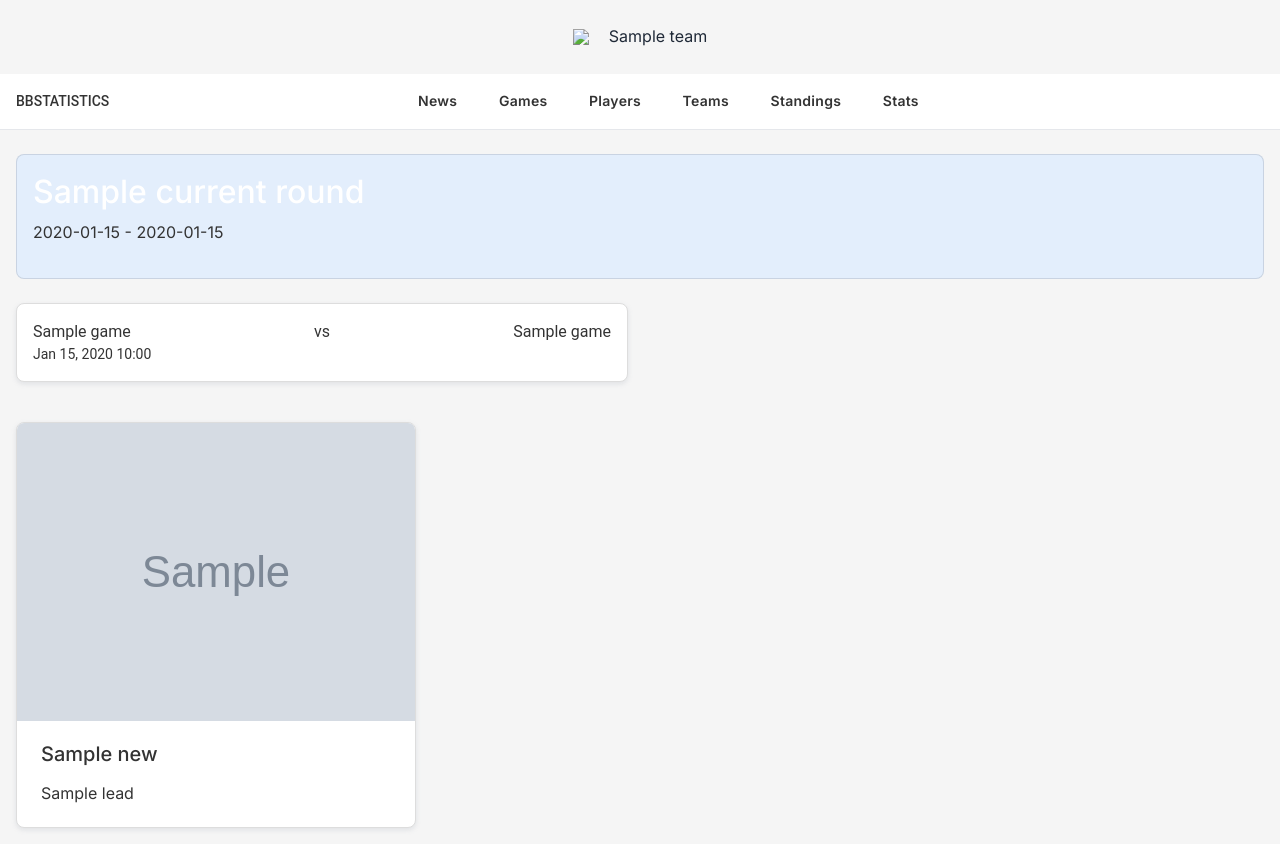
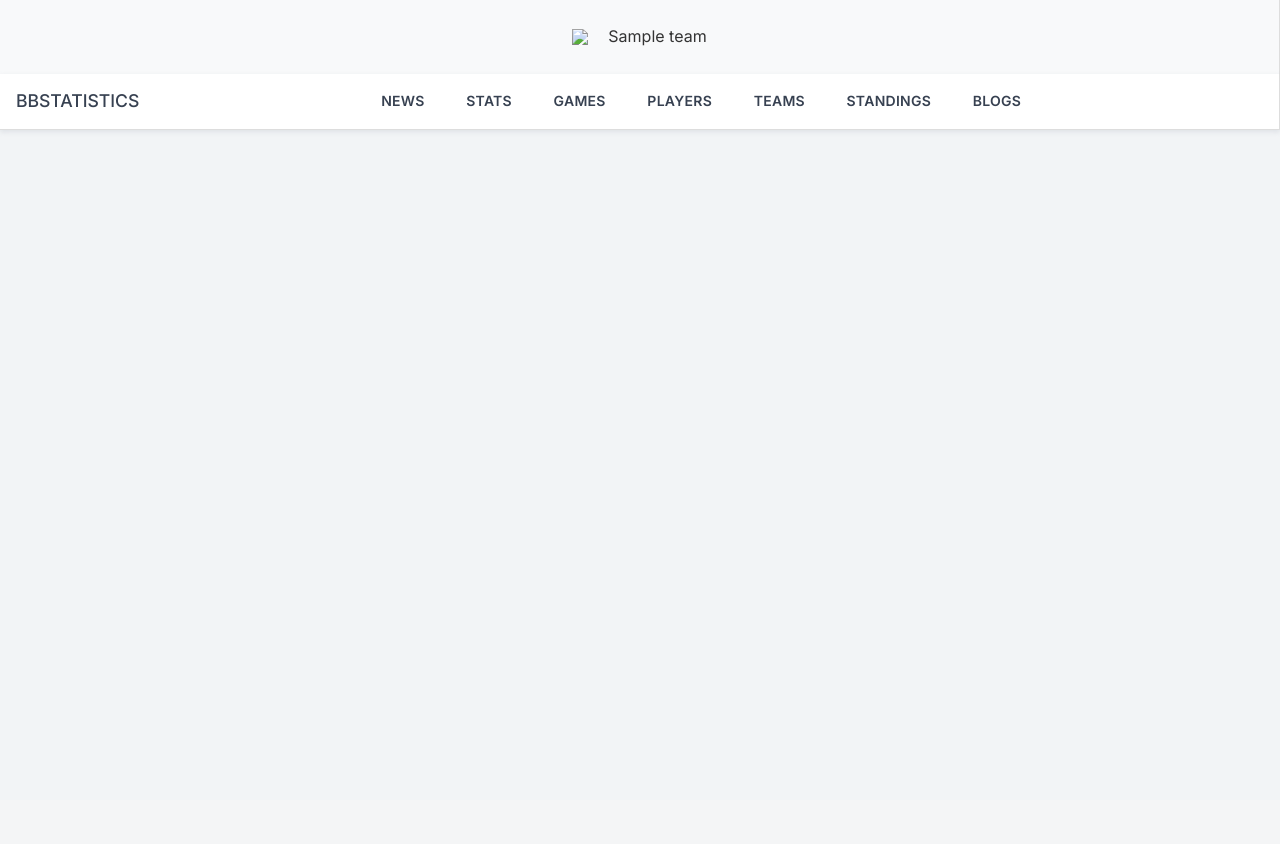
Before and after one commit to dragoljubb/bbweb, a Flask app: template app/templates/layout.html in a window 1280 px wide. After the commit the page ends 132 px from the top, so only its background shows below. Run offline with Flask 3, Linux system fonts and the light colour scheme; the template is opened without the code that fills it: most values are stand-ins (such as "Sample title", 1, 10 or a date in 2020); grey boxes marked "Sample" are stand-in pictures.

Commit message:
20251213_1130

```diff
--- a/app/static/css/custom.css
+++ b/app/static/css/custom.css
@@ -1,160 +1,140 @@
-/* =================== Body =================== */
-body {
-    background-color: #f5f5f5;  /* svetlo siva pozadina */
-    color: #333333;             /* tamno sivi tekst */
-    font-family: "Roboto", "Helvetica Neue", Arial, sans-serif;
-}
-
 /* =================== Sidebar =================== */
-.navbar-vertical {
+.navbar-vertical,
+.navbar {
     background-color: #f8f9fa; /* skoro bela */
     border-right: 1px solid #dddddd;
 }
 
-.navbar-vertical .nav-link {
+.navbar-vertical .nav-link,
+.navbar .nav-link {
     color: #333333;
+    transition: color 0.2s ease;
 }
 
-.navbar-vertical .nav-link:hover {
+.navbar-vertical .nav-link:hover,
+.navbar .nav-link:hover {
     color: #0059b3; /* plava akcent */
+}
+
+.navbar-nav {
+    display: flex;
+    justify-content: center;
+    gap: .5rem;
+}
+
+.navbar-nav .nav-link img {
+    width: 28px;
 }
 
 /* =================== Topbar =================== */
 .navbar-top {
-    background-color: #ffffff !important; /* bela */
-    border-bottom: 1px solid #dddddd
-}
-
-.navbar-top .navbar-text,
-.navbar-top .nav-link,
-.navbar-top .btn {
-    color: #333333 !important;
-}
-
-/* =================== Hero sekcija =================== */
-.card.bg-primary.text-white {
-    background-color: #e3eefc !important; /* blago plava / svetla */
-    color: #333333 !important;
-}
-
-/* =================== Dugmad / CTA =================== */
-.btn-primary {
-    background-color: #0059b3 !important; /* plava akcent */
-    border-color: #0059b3 !important;
-    color: #ffffff !important;
-}
-
-.btn-primary:hover {
-    background-color: #004080 !important;
-    border-color: #004080 !important;
-}
-
-/* =================== Kartice =================== */
-.card.shadow-sm {
-    background-color: #ffffff;
-    border: 1px solid #dddddd;
-    border-radius: 8px;
-}
-
-/* =================== Tekstovi =================== */
-h1, h2, h3, h4, h5, h6 {
-    color: #333333;
-}
-
-p, span, li {
-    color: #333333;
-}
-
-
-/* =================== Dugmad / CTA Hover =================== */
-.btn-primary {
-    transition: all 0.3s ease;
-}
-
-.btn-primary:hover {
-    transform: translateY(-2px);
-    box-shadow: 0 4px 12px rgba(0, 0, 0, 0.2);
-}
-
-/* =================== Kartice Hover =================== */
-.card.shadow-sm {
-    transition: transform 0.3s ease, box-shadow 0.3s ease;
-}
-
-.card.shadow-sm:hover {
-    transform: translateY(-5px);
-    box-shadow: 0 8px 20px rgba(0,0,0,0.15);
-}
-
-/* =================== Sidebar link hover =================== */
-.navbar-vertical .nav-link {
-    transition: color 0.2s ease;
-}
-
-.navbar-vertical .nav-link:hover {
-    color: #0059b3; /* plava akcent */
-}
-
-/* Ako Bootstrap ili navbar-vertical nameću column, ovaj override će ih poništiti */
-.navbar-vertical .navbar-nav {
-  display: flex !important;
-  flex-direction: row !important;
-  flex-wrap: nowrap; /* promeni u wrap ako želiš da se prelamaju u više redova */
-  gap: .5rem; /* opcionalno, kontrola razmaka */
-}
-
-/* Ako li elementi i dalje zauzimaju punu širinu */
-.navbar-vertical .navbar-nav .nav-item {
-  display: inline-flex; /* ili flex */
-  align-items: center;
-
-}
-
-/* Manje paddinga na linkovima da stoje uredno u jednom redu */
-.navbar-vertical .navbar-nav .nav-link {
-  width: auto;
-  white-space: nowrap;
-}
-
-navbar-vertical .navbar-nav {
-    display: flex !important;
-    flex-direction: row !important;
-    justify-content: center !important;   /* horizontalno centriranje */
-    align-items: center !important;       /* vertikalno centriranje */
-}
-
-.navbar-nav {
-    width: 100%;
-    display: flex;
-    justify-content: center;
-    align-items: center;
-}
-
-.navbar-top {
+    background-color: #ffffff !important;
+    border-bottom: 1px solid #dddddd;
     height: 56px;
-    border-bottom: 1px solid #e5e7eb;
-    background-color: #fff;
 }
 
 .navbar-top .nav-link {
-    font-size: 0.875rem;
-    font-weight: 600;
+    font-size: 0.875rem;      /* 14px */
+    font-weight: 600;         /* semi-bold */
     letter-spacing: 0.02em;
-    padding-left: 0.4rem;
-    padding-right: 0.4rem;
+    text-transform: uppercase;
+    padding: 0 0.4rem;
+    color: #374151 !important;
 }
 
 .navbar-top .nav-link:hover {
     color: #111827;
 }
 
-.navbar-top .navbar-menu {
-    justify-content: flex-start;
-    margin-left: 280px; /* podešavaj: 80–140px  ovde se podesava levi ident menija*/
+.navbar-top .navbar-brand {
+    font-weight: 700;
+    font-size: 1.1rem;
 }
-/*  Ako se ikad doda veci logo
 
-.navbar-top .navbar-menu {
-    margin-left: clamp(200px, 20vw, 320px);
+/* =================== Slider utakmica =================== */
+.games-slider-wrapper {
+    position: relative;
+    display: flex;
+    align-items: center;
+    margin-bottom: 20px;
 }
-*/
+
+.games-slider {
+    display: flex;
+    overflow-x: hidden; /* sakriva scrollbar */
+    gap: 12px;
+    scroll-behavior: smooth;
+    padding: 12px 0;
+}
+
+/* Safari / Chrome / Edge / Opera */
+.games-slider::-webkit-scrollbar {
+    display: none;
+}
+
+/* Firefox */
+.games-slider {
+    scrollbar-width: none; /* Firefox */
+}
+
+.game-card {
+    flex: 0 0 auto;
+    width: 160px;          /* širina kartice */
+    border: 1px solid #e5e7eb;
+    border-radius: 12px;
+    padding: 8px;
+    background: #fff;
+    cursor: pointer;
+    transition: transform 0.2s;
+}
+
+.game-card:hover {
+    transform: scale(1.05);
+    box-shadow: 0 2px 8px rgba(0,0,0,0.15);
+}
+
+.game-card .team img {
+    display: block;
+    margin: 0 auto 4px auto;
+}
+
+/* Horizontalna organizacija */
+.teams-row {
+    display: flex;
+    justify-content: space-between;
+    align-items: center;
+    width: 100%;
+}
+
+.team img {
+    width: 36px;
+    margin-bottom: 2px;
+}
+
+.team-code {
+    font-weight: 600;
+    font-size: 0.75rem; /* manji font */
+    text-align: center;
+}
+
+.score {
+    font-weight: 700;
+    font-size: 0.85rem; /* malo manji */
+    text-align: center;
+    min-width: 30px;
+}
+.score {
+    font-weight: 700;
+    margin: 6px 0;
+    font-size: 0.9rem;
+}
+
+.slide-btn {
+    background: rgba(0,0,0,0.05);
+    border: none;
+    padding: 6px 12px;
+    cursor: pointer;
+    border-radius: 6px;
+    font-size: 1.2rem;
+    flex-shrink: 0;
+}
--- a/app/templates/layout.html
+++ b/app/templates/layout.html
@@ -2,7 +2,7 @@
 <html lang="en">
 <head>
     <meta charset="UTF-8">
-    <title>EuroLeague Home</title>
+    <title>EuroLeague Dashboard</title>
     <link rel="stylesheet" href="{{ url_for('static', filename='css/volt.css') }}">
     <link rel="stylesheet" href="{{ url_for('static', filename='css/custom.css') }}">
 </head>
@@ -22,89 +22,13 @@
     </nav>
 
     <!-- Topbar -->
-    <nav class="navbar navbar-expand navbar-top">
-    <div class="container-fluid">
-
-        <!-- Levo (logo / title) -->
-        <span class="navbar-brand fw-bold">
-            BBStatistics
-        </span>
-
-        <!-- Centar (menu) -->
-     <!--   <ul class="navbar-nav mx-auto flex-row gap-3"> -->
-            <ul class="navbar-nav flex-row gap-3 navbar-menu">
-             <li class="nav-item">
-                <a class="nav-link" href="/news">News</a>
-            </li>
-            <li class="nav-item">
-                <a class="nav-link" href="/games">Games</a>
-            </li>
-            <li class="nav-item">
-                <a class="nav-link" href="/players">Players</a>
-            </li>
-            <li class="nav-item">
-                <a class="nav-link" href="/teams">Teams</a>
-            </li>
-            <li class="nav-item">
-                <a class="nav-link" href="/standings">Standings</a>
-            </li>
-            <li class="nav-item">
-                <a class="nav-link" href="/stats">Stats</a>
-            </li>
-        </ul>
-
-        <!-- Desno (user / settings) -->
-        <div class="d-flex align-items-center gap-3">
-            <i class="bi bi-gear"></i>
-            <i class="bi bi-person-circle"></i>
-        </div>
-
-    </div>
-</nav>
+    {% include 'navbar.html' %}
 
     <!-- Main Content -->
     <main class="main-content">
-        <div class="container-fluid pt-4">
-            <!-- Hero / Trenutna runda -->
-            {% if current_round %}
-            <div class="card bg-primary text-white mb-4 p-3">
-                <h2>{{ current_round.name }}</h2>
-                <p>{{ current_round.min_game_start.strftime('%b %d, %Y') }} - {{ current_round.max_game_start.strftime('%b %d, %Y') }}</p>
-            </div>
-            {% endif %}
+        {% block content %}{% endblock %}
+    </main>
 
-            <!-- Najave utakmica -->
-            <div class="row mb-4">
-                {% for game in games %}
-                <div class="col-md-6 mb-3">
-                    <div class="card shadow-sm p-3">
-                        <div class="d-flex justify-content-between align-items-center">
-                            <span>{{ game.home_team_name }}</span>
-                            <span>vs</span>
-                            <span>{{ game.away_team_name }}</span>
-                        </div>
-                        <small>{{ game.game_date.strftime('%b %d, %Y %H:%M') }}</small>
-                    </div>
-                </div>
-                {% endfor %}
-            </div>
-
-            <!-- Vesti -->
-            <div class="row">
-                {% for new in news %}
-                <div class="col-md-4 mb-3">
-                    <div class="card shadow-sm">
-                        <img src="{{ new.image_url }}" class="card-img-top" alt="{{ new.title }}">
-                        <div class="card-body">
-                            <h5 class="card-title">{{ new.title }}</h5>
-                            <p class="card-text">{{ new.lead }}</p>
-                        </div>
-                    </div>
-                </div>
-                {% endfor %}
-            </div>
-        </div>
-    </main>
 <script src="{{ url_for('static', filename='js/main.js') }}"></script>
 </body>
 </html>
--- /dev/null
+++ b/app/templates/navbar.html
@@ -0,0 +1,23 @@
+<nav class="navbar navbar-expand navbar-top bg-white shadow-sm">
+    <div class="container-fluid">
+        <!-- Levo: logo / title -->
+        <span class="navbar-brand fw-bold">BBStatistics</span>
+
+        <!-- Centar: meni -->
+        <ul class="navbar-nav flex-row gap-3 navbar-menu">
+            <li class="nav-item"><a class="nav-link" href="/news">News</a></li>
+            <li class="nav-item"><a class="nav-link" href="/stats">Stats</a></li>
+            <li class="nav-item"><a class="nav-link" href="/games">Games</a></li>
+            <li class="nav-item"><a class="nav-link" href="/players">Players</a></li>
+            <li class="nav-item"><a class="nav-link" href="/teams">Teams</a></li>
+            <li class="nav-item"><a class="nav-link" href="/standings">Standings</a></li>
+            <li class="nav-item"><a class="nav-link" href="/blogs">Blogs</a></li>
+        </ul>
+
+        <!-- Desno: settings/user -->
+        <div class="d-flex align-items-center gap-3">
+            <i class="bi bi-gear"></i>
+            <i class="bi bi-person-circle"></i>
+        </div>
+    </div>
+</nav>
```
Also changed, not shown: app/static/js/main.js (+65 -19 lines), app/templates/home.html (+40 -8 lines). Lines whose indentation alone changed are shown as unchanged.
